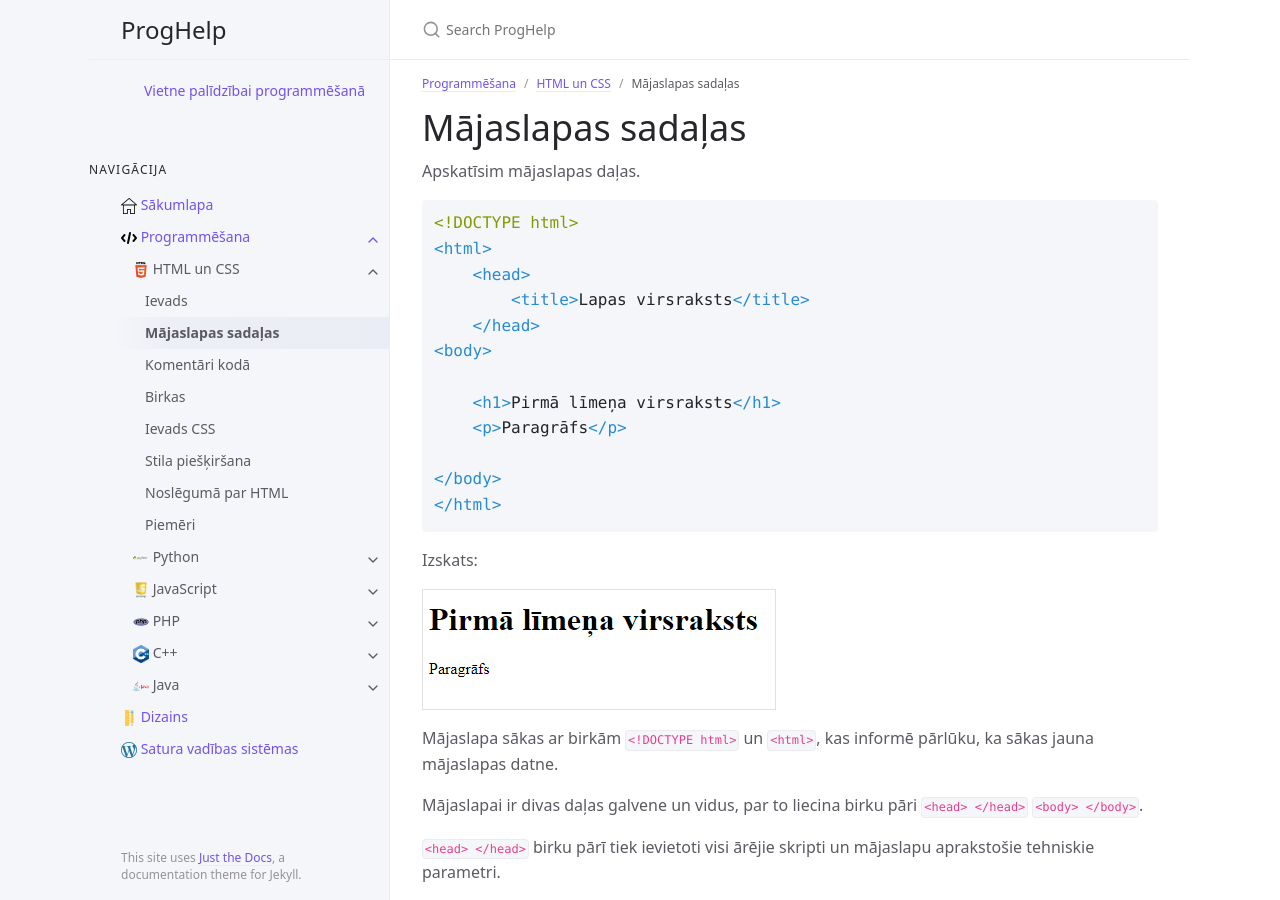
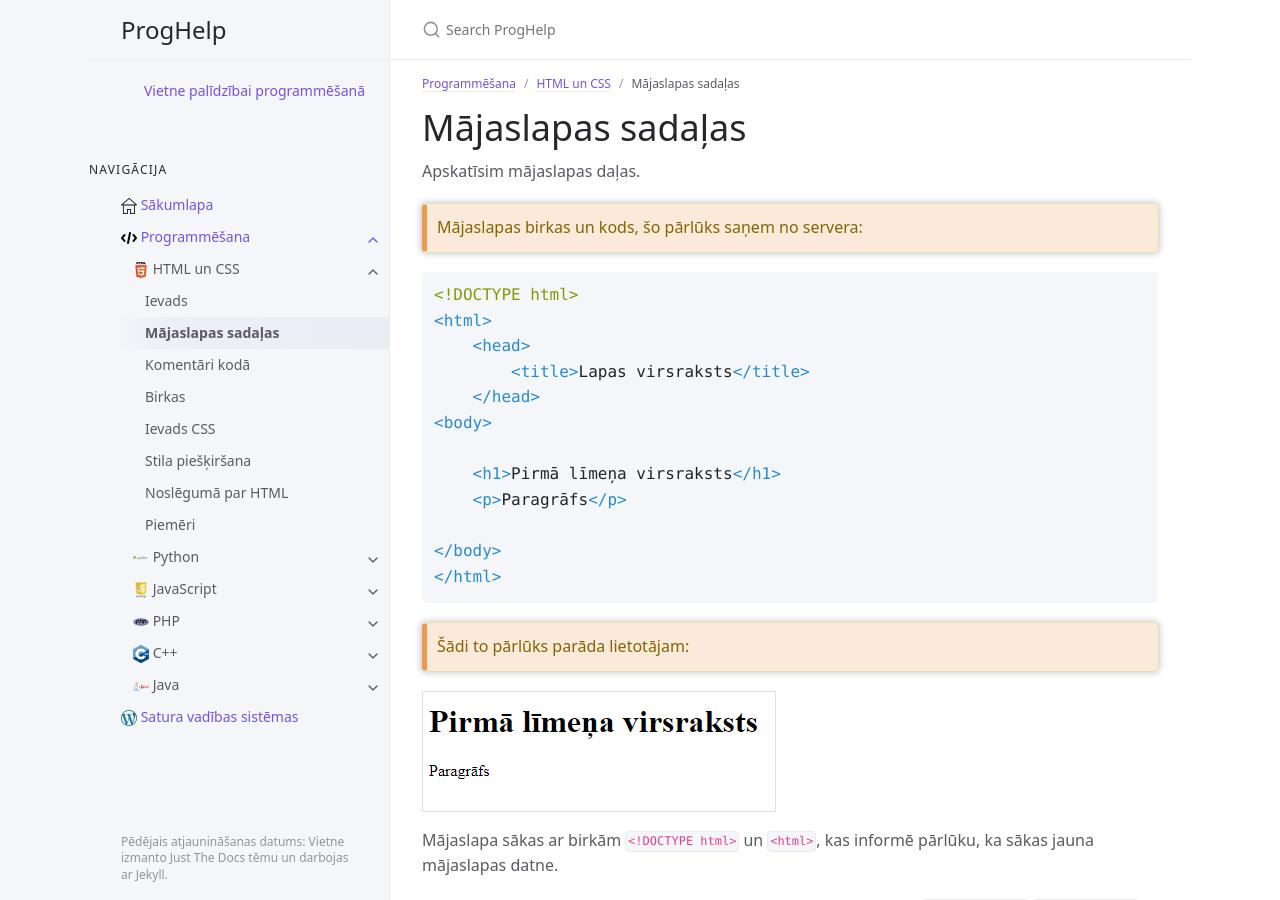
Before and after one commit to krmu/progr, a Jekyll site: the page built from programmesana/html_css/sadalas.md, in a window 1280 px wide and 900 px high. Built offline with Jekyll 4.4.1, drawn with Linux system fonts in a browser that asks for light colours.

Commit message:
Pēdējais Update un teksti pie HTML

```diff
--- a/_layouts/default.html
+++ b/_layouts/default.html
@@ -70,8 +70,25 @@ layout: table_wrappers
       {% endif %}
     </nav>
     <footer class="site-footer">
-      This site uses <a href="https://github.com/pmarsceill/just-the-docs">Just the Docs</a>, a documentation theme for Jekyll.
+      Pēdējais atjaunināšanas datums: <span id="last-modified"></span>
+      Vietne izmanto Just The Docs tēmu un darbojas ar Jekyll.
     </footer>
+    <script>
+      function setModifiedDate() {
+        if (document.getElementById('last-modified')) {
+          fetch("https://api.github.com/repos/krmu/progr/commits")
+            .then((response) => {
+              return response.json();
+            })
+            .then((commits) => {
+              var modified = commits[0]['commit']['committer']['date'].slice(0,10);
+              document.getElementById('last-modified').textContent = modified;
+
+            });
+        }
+      }
+      setModifiedDate();
+    </script>
   </div>
   <div class="main" id="top">
     <div id="main-header" class="main-header">
--- a/programmesana/html_css/sadalas.md
+++ b/programmesana/html_css/sadalas.md
@@ -9,6 +9,9 @@ nav_order: 2
 # Mājaslapas sadaļas
 
 Apskatīsim mājaslapas daļas.
+
+{: .alert .alert-warning}
+Mājaslapas birkas un kods, šo pārlūks saņem no servera:
 
 ~~~html
 <!DOCTYPE html>
@@ -24,7 +27,9 @@ Apskatīsim mājaslapas daļas.
 </body>
 </html>
 ~~~
-Izskats:
+
+{: .alert .alert-warning}
+Šādi to pārlūks parāda lietotājam:
 
 ![pythonlogo](/media/htmlsadalas.png)
 
```
Also changed, not shown: dizains/dizains.md (deleted, +0 -10 lines).
